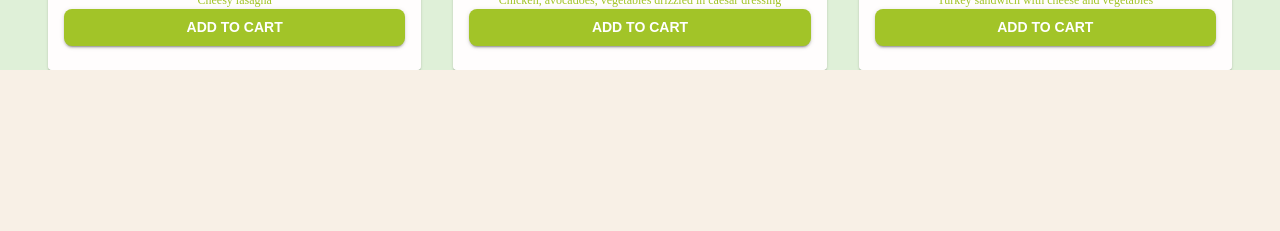
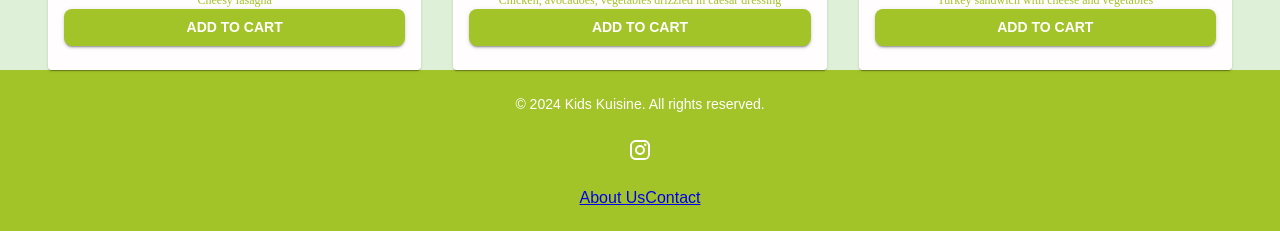
Before and after one commit to mnebot86/kids_kuisine, a Next.js app: page / in a window 1280 px wide. Shown: the part 1009-1240 px from the top of the page. Before the commit the page ends 1079 px from the top, so only its background shows below. Built offline with nearby package versions, Linux system fonts and the light colour scheme.

Commit message:
footer component complete

```diff
--- a/app/layout.tsx
+++ b/app/layout.tsx
@@ -9,6 +9,7 @@ import { store } from '@/store';
 
 import './globals.css';
 
+import Footer from '../components/footer';
 import Nav from '../components/nav';
 
 const queryClient = new QueryClient();
@@ -106,6 +107,7 @@ const RootLayout = ({ children }: { children: React.ReactNode }) => {
 							<CssBaseline />
 							<Nav />
 							{children}
+							<Footer />
 						</ThemeProvider>
 					</QueryClientProvider>
 				</Provider>
--- /dev/null
+++ b/components/footer.tsx
@@ -0,0 +1,47 @@
+import React from 'react';
+import Link from 'next/link';
+import { Instagram } from '@mui/icons-material';
+import { Box, Container, IconButton, Typography } from '@mui/material';
+
+const Footer: React.FC = () => (
+	<Box
+		component="footer"
+		sx={{
+			backgroundColor: 'primary.main',
+			color: 'white',
+			py: 3,
+			mt: 'auto',
+			textAlign: 'center',
+		}}
+	>
+		<Container>
+			<Typography variant="body2">
+				© {new Date().getFullYear()} Kids Kuisine. All rights reserved.
+			</Typography>
+
+			<Box sx={{ mt: 2 }}>
+				<IconButton
+					href="https://www.instagram.com"
+					target="_blank"
+					rel="noopener noreferrer"
+					color="inherit"
+					aria-label="Instagram"
+					sx={{ mx: 1 }}
+				>
+					<Instagram />
+				</IconButton>
+			</Box>
+
+			<Box sx={{ mt: 2 }}>
+				<Link href="/about-us" color="inherit">
+					About Us
+				</Link>
+				<Link href="/contact" color="inherit">
+					Contact
+				</Link>
+			</Box>
+		</Container>
+	</Box>
+);
+
+export default Footer;
```
